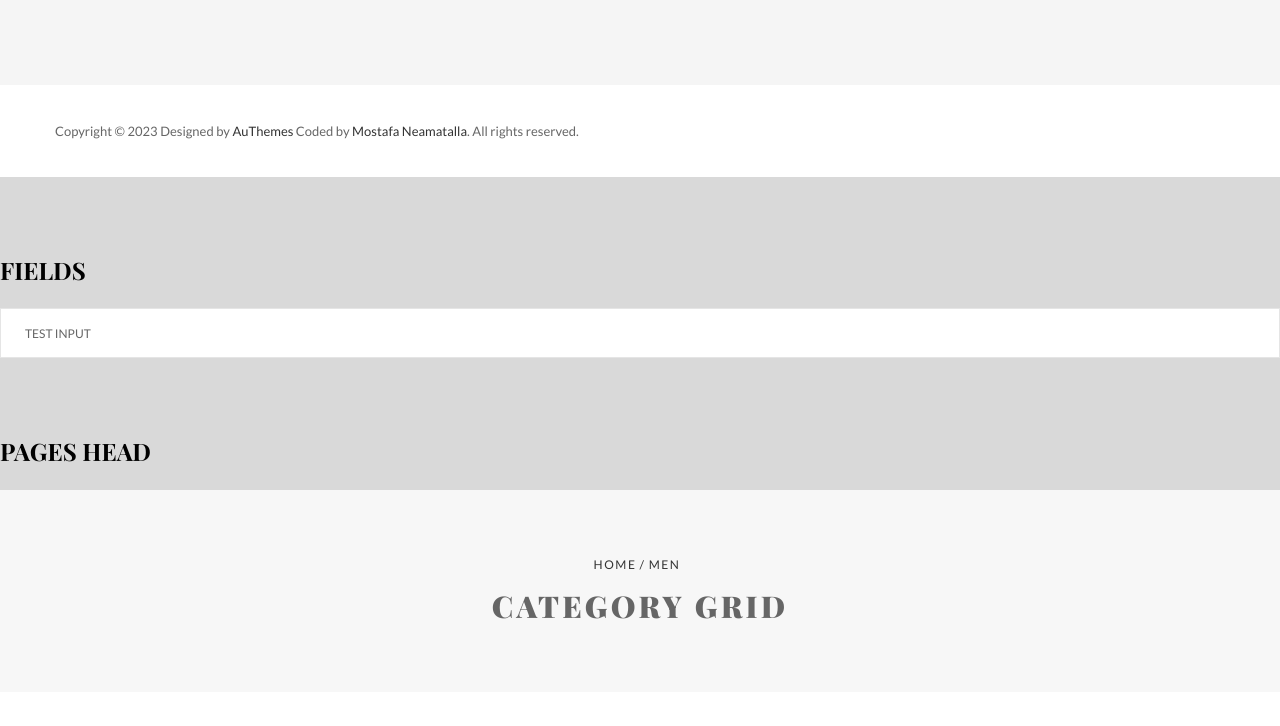
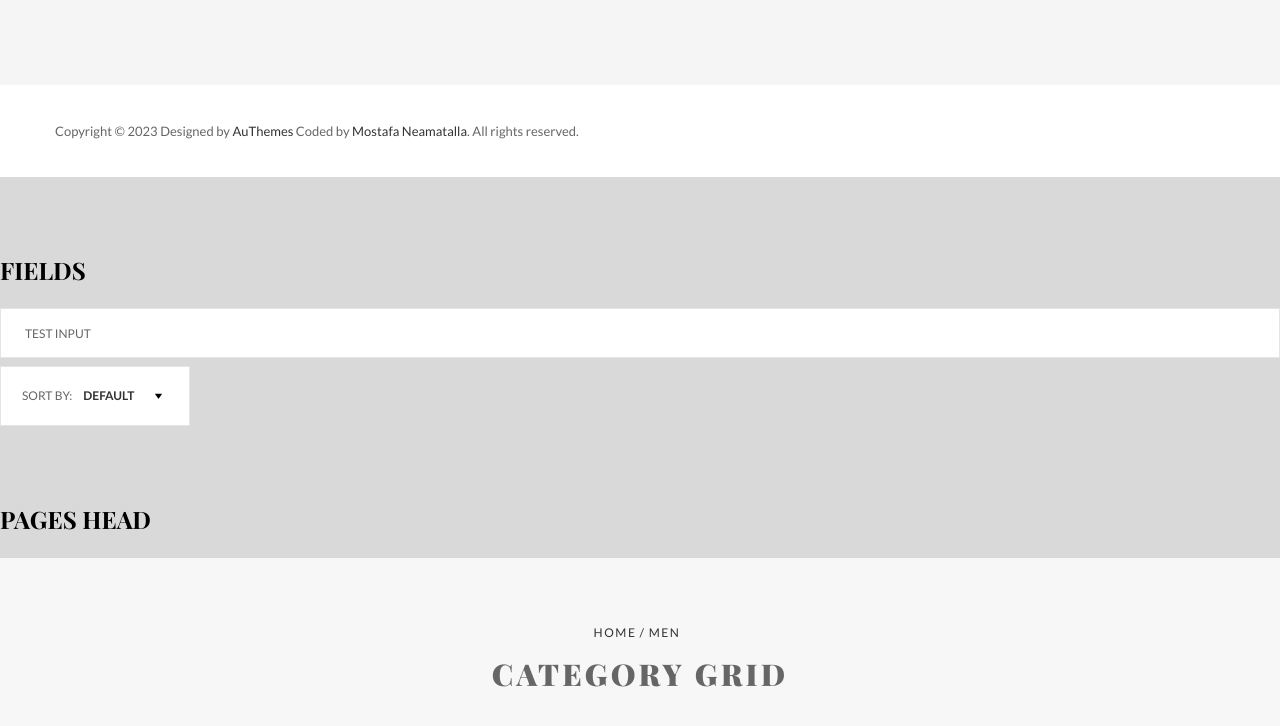
Before and after one commit to Mostafa-HEH/luxury-e-commerce-website, a website: page template/components.pug in a window 1280 px wide. Shown: the part 4594-5320 px from the top of the page. Before the commit the page ends 5286 px from the top, so only its background shows below. Drawn offline with nearby package versions, Linux system fonts and the light colour scheme; files that its build step writes are made by us from their sources; files whose address does not match are found by name; a web font is replaced by a local one.

Commit message:
add select component

```diff
--- a/styles/scss/components/_index.scss
+++ b/styles/scss/components/_index.scss
@@ -24,3 +24,6 @@
 
 // Input fileds
 @import "./input";
+
+// Sellect fileds
+@import "./select";
--- /dev/null
+++ b/styles/scss/components/_select.scss
@@ -0,0 +1,43 @@
+.select {
+  max-width: 190px;
+  width: 100%;
+  @include flex-r;
+  align-items: center;
+  justify-content: space-between;
+  height: 60px;
+  border: $border-gray-7;
+  border-radius: unset;
+  text-transform: uppercase;
+  padding-left: 21px;
+  padding-right: 21px;
+  background-color: $color-white;
+  transition: border-color $speed-1;
+  color: $color-gray-3;
+  font-family: $lato;
+  font-weight: $regular;
+  font-size: px-rem(12);
+  line-height: 36px;
+  white-space: nowrap;
+  gap: 11px;
+
+  & select {
+    text-transform: inherit;
+    height: 100%;
+    border: unset;
+    background-color: unset;
+    outline: unset;
+    font-weight: $bold;
+    color: $color-secondary;
+    width: -webkit-fill-available;
+
+    -webkit-appearance: none;
+    -moz-appearance: none;
+    appearance: none;
+
+    background: url("../../../assets/down-arrow.svg") 96% / 15% no-repeat;
+  }
+
+  &:hover {
+    border-color: $color-secondary;
+  }
+}
--- a/template/components.pug
+++ b/template/components.pug
@@ -971,6 +971,11 @@ html(lang='en')
                 h6.component__title Fields
                 .component__types
                     input(type="text", placeholder="test input").input
+                    label.select sort by:
+                        select
+                            option(value="default") default
+                            option(value="name") name
+                            option(value="price") price
 
             //- Pages Head
             .component
```
Also changed, not shown: assets/down-arrow.svg (added), components.html, styles/css/styles.css, 1 other file.
